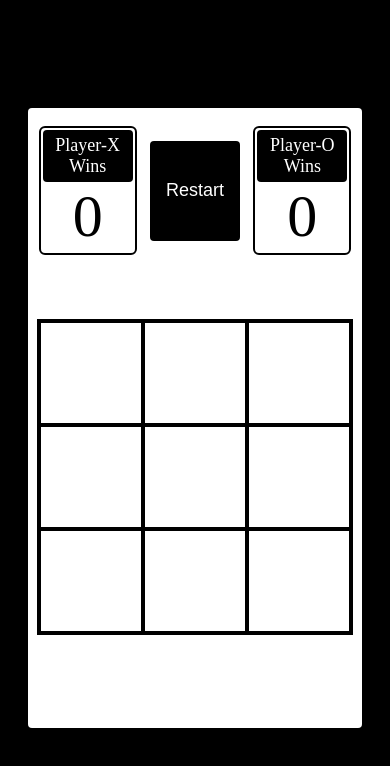
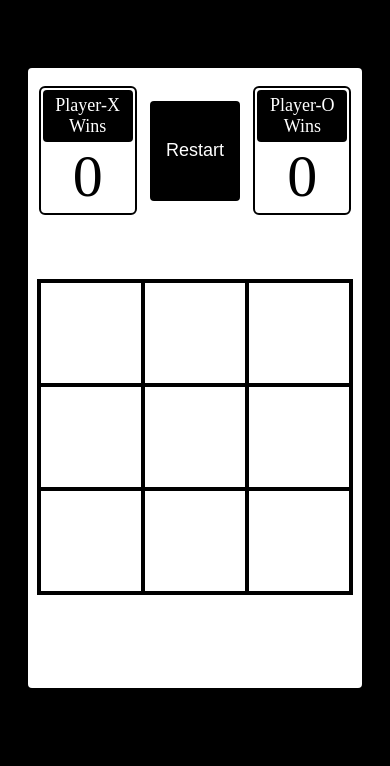
Before and after one commit to Serhieie/tic-tac-toe-game, a plain HTML site: page index.html in a window 390 px wide. Drawn offline with Linux system fonts and the light colour scheme.

Commit message:
container-margin

```diff
--- a/style.css
+++ b/style.css
@@ -105,7 +105,7 @@ body{
     .container {
       width: 350px;
       height: 600px;
-      margin: 100px 20px 10px 20px;
+      margin: 60px 20px 10px 20px;
       padding: 10px 0px 10px;
     }
 
```
